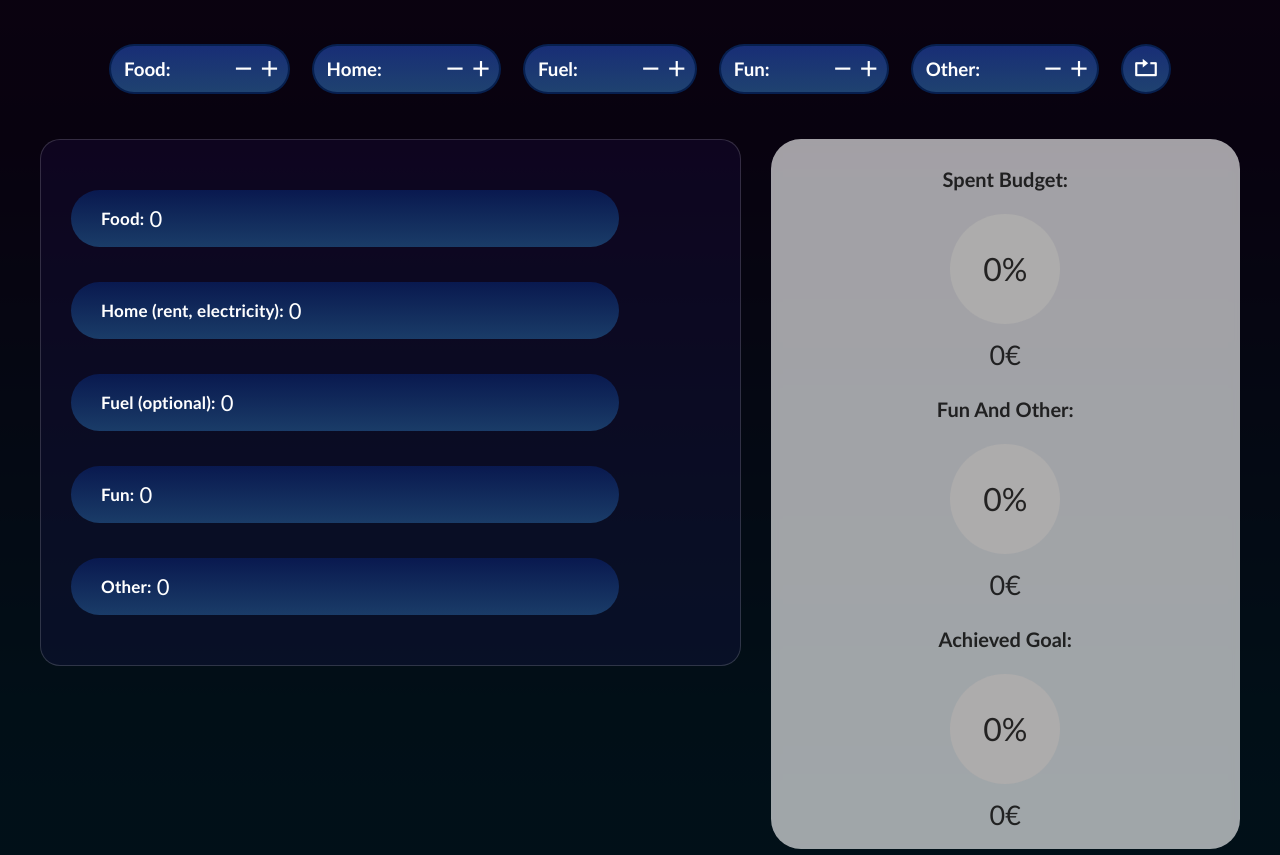
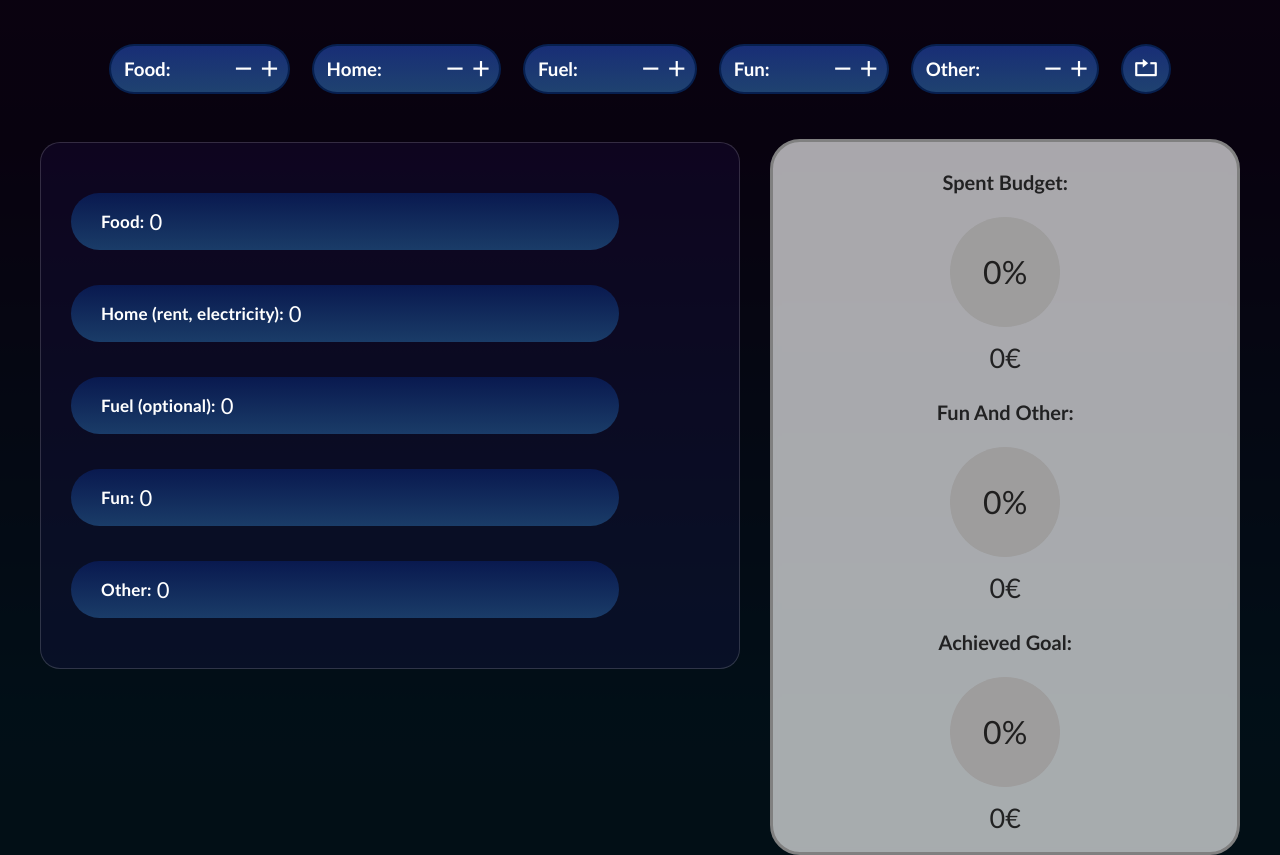
Before and after one commit to Kubanec01/Money-Saver, a plain HTML site: page index.html in a window 1280 px wide. Shown: the part 1060-1915 px from the top of the page. Drawn offline with nearby package versions, Linux system fonts and the light colour scheme.

Commit message:
Add files via upload

```diff
--- a/index.html
+++ b/index.html
@@ -37,7 +37,7 @@
             <li>Write your money budget in the "Enter Your Budget:" and save by clicking on the € sign.</li>
             <li>Write the value you want to save in the column in the "Write Savings Goal".</li>
             <li>You can add or subtract costs in each expense column.</li>
-            <li>Pie charts show you percentage and financial value of money saved, spended money and survey about minute money for fun and non-primary things.</li>
+            <li>Pie charts show the percentage and financial value of money lost, research on minute money for fun and not primary things (percentages are based on the first chart) and money saved.</li>
             <li>The button in the right corner allows you to reset all values.</li>
         </ol>
     </div>
@@ -184,9 +184,9 @@
             <span>For</span> Yourself <span>By</span> Yourself.</h4>
         </div>
         <div class="footer-right">
-            <a href="#"><i class='bx bx-envelope'></i></a>
-            <a href="#"><i class='bx bx-phone'></i></a>
-            <a href="#"><i class='bx bxl-github'></i></a>
+            <a href="mailto: jakub.z.roman@gmail.com"><i class='bx bx-envelope'></i></a>
+            <a href="tel:0903871518"><i class='bx bx-phone'></i></a>
+            <a href="https://github.com/Kubanec01" target="_blank"><i class='bx bxl-github'></i></a>
         </div>
     </footer>
 
--- a/script.js
+++ b/script.js
@@ -371,13 +371,14 @@ function allCategoriesValueCounting() {
     var funValue = getNumfromLocalStorage('funValue');
     var otherValue = getNumfromLocalStorage('otherValue');
     var budgetValue = getNumfromLocalStorage('budgetValue');
-    // Bilance Progress Bar Function
+    // Goal Progress Bar Function
     var catValue = foodValue + homeValue + fuelValue + funValue + otherValue;
-    var bilanceBudget = budgetValue - catValue;
-    var percentageBudget = Math.round((bilanceBudget / budgetValue) * 100);
-    if (isNaN(percentageBudget) || percentageBudget < 0) {
-        percentageBudget = 0;
+    var goalBudget = budgetValue - catValue;
+    var percentageGoal = Math.round((goalBudget / budgetValue) * 100);
+    if (isNaN(percentageGoal) || percentageGoal < 0) {
+        percentageGoal = 0;
     }
+    var goalGradient = "#6e1da7 ".concat(percentageGoal, "%, transparent ").concat(percentageGoal, "%");
     // Fun & Other Progress Bar function
     var funAndOtherValue = funValue + otherValue;
     var percentageCosts = Math.round((funAndOtherValue / catValue) * 100);
@@ -387,6 +388,7 @@ function allCategoriesValueCounting() {
     else if (percentageCosts > 100) {
         percentageCosts = 100;
     }
+    var funAndOtherGradient = "#6e1da7 ".concat(percentageCosts, "%, transparent ").concat(percentageCosts, "%");
     // Spent Progress Bar function
     var percentageSpent = Math.round((catValue / budgetValue) * 100);
     if (isNaN(percentageSpent)) {
@@ -395,24 +397,26 @@ function allCategoriesValueCounting() {
     else if (percentageSpent > 100) {
         percentageSpent = 100;
     }
-    var gradient = "#6e1da7 ".concat(percentageSpent, "%, transparent ").concat(percentageSpent, "%");
+    var spentGradient = "#6e1da7 ".concat(percentageSpent, "%, transparent ").concat(percentageSpent, "%");
     return {
-        percentageBudget: percentageBudget,
+        percentageGoal: percentageGoal,
+        goalGradient: goalGradient,
         percentageCosts: percentageCosts,
-        gradient: gradient,
+        spentGradient: spentGradient,
         funAndOtherValue: funAndOtherValue,
         percentageSpent: percentageSpent,
+        funAndOtherGradient: funAndOtherGradient,
         catValue: catValue,
-        bilanceBudget: bilanceBudget,
+        goalBudget: goalBudget,
     };
 }
 // Spent Progress Bar
 var spentProgressBar = document.querySelector('.spent-progressbar');
 function enableBudgetBar() {
-    var _a = allCategoriesValueCounting(), percentageSpent = _a.percentageSpent, catValue = _a.catValue, gradient = _a.gradient;
+    var _a = allCategoriesValueCounting(), percentageSpent = _a.percentageSpent, catValue = _a.catValue, spentGradient = _a.spentGradient;
     if (spentProgressBar) {
         spentProgressBar.setAttribute('role', "progressBar");
-        spentProgressBar.setAttribute('style', "background: conic-gradient(".concat(gradient, ");"));
+        spentProgressBar.setAttribute('style', "background: conic-gradient(".concat(spentGradient, ");"));
         spentProgressBar.setAttribute('aria-valuenow', percentageSpent.toString());
         spentProgressBar.setAttribute('aria-live', "".concat(catValue));
     }
@@ -421,9 +425,10 @@ enableBudgetBar();
 // Investment Progress Bar
 var investmentProgressBar = document.querySelector('.investment-progressbar');
 function enableInvestmentBar() {
-    var _a = allCategoriesValueCounting(), percentageCosts = _a.percentageCosts, funAndOtherValue = _a.funAndOtherValue;
+    var _a = allCategoriesValueCounting(), percentageCosts = _a.percentageCosts, funAndOtherValue = _a.funAndOtherValue, funAndOtherGradient = _a.funAndOtherGradient;
     if (investmentProgressBar) {
         investmentProgressBar.setAttribute('role', 'progressBar');
+        investmentProgressBar.setAttribute('style', "background: conic-gradient(".concat(funAndOtherGradient, ");"));
         investmentProgressBar.setAttribute('aria-valuenow', percentageCosts.toString());
         investmentProgressBar.setAttribute('aria-live', funAndOtherValue.toString());
     }
@@ -432,11 +437,12 @@ enableInvestmentBar();
 // Goal progress bar
 var goalProgressBar = document.querySelector('.goal-progressbar');
 function enableGoalBar() {
-    var _a = allCategoriesValueCounting(), percentageBudget = _a.percentageBudget, bilanceBudget = _a.bilanceBudget;
+    var _a = allCategoriesValueCounting(), percentageGoal = _a.percentageGoal, goalBudget = _a.goalBudget, goalGradient = _a.goalGradient;
     if (goalProgressBar) {
         goalProgressBar.setAttribute('role', 'progressBar');
-        goalProgressBar.setAttribute('aria-valuenow', percentageBudget.toString());
-        goalProgressBar.setAttribute('aria-live', bilanceBudget.toString());
+        goalProgressBar.setAttribute('style', "background: conic-gradient(".concat(goalGradient, ");"));
+        goalProgressBar.setAttribute('aria-valuenow', percentageGoal.toString());
+        goalProgressBar.setAttribute('aria-live', goalBudget.toString());
     }
 }
 enableGoalBar();
--- a/styles.css
+++ b/styles.css
@@ -4,7 +4,7 @@
     --nav--color:rgb(0, 0, 0);
     --nav-fnt-primary-color:rgb(255, 255, 255, 0.7);
     --body-primary-color:#074973;
-    --body-secondary-color:#08678C;
+    --body-secondary-color:#124a60;
     --body-tertiary-color:rgb(2, 2, 2);
     --body-quaternary-color:rgb(79, 8, 79);
     --body-quinary-color:rgb(39, 10, 77);
@@ -113,7 +113,7 @@ nav .nav-links a:hover {
 }
 
 .nav-right .wheel i {
-    font-size: 32px;
+    font-size: 30px;
     cursor: pointer;
     color: var(--nav-fnt-primary-color);
     transition: all 0.3s linear;
@@ -122,7 +122,7 @@ nav .nav-links a:hover {
 }
 
 .nav-right .wheel i:hover {
-    transform: rotate(360deg);
+    transform: rotate(720deg);
 }
 
 .info-window {
@@ -579,7 +579,8 @@ nav .nav-links a:hover {
 .percent-circles {
     width: 40%;
     border-radius: 30px;
-    background: rgba(255, 255, 255, 0.626);
+    background: rgba(255, 255, 255, 0.653);
+    border: 3px solid gray;
     backdrop-filter: blur(5px);
     padding: 0 100px 20px;
     margin-bottom: 25px;
@@ -634,7 +635,7 @@ nav .nav-links a:hover {
 
     &::before {
         content: attr(aria-valuenow) '%';
-        background: rgb(173, 172, 172);
+        background: rgb(158, 157, 157);
         border-radius: inherit;
         width: calc(100% - var(--bar-width));
         aspect-ratio: 1 / 1;
@@ -650,8 +651,6 @@ nav .nav-links a:hover {
     }
 
 }
-
-
 
 
 footer {
```
Also changed, not shown: script.ts (+24 -15 lines).
